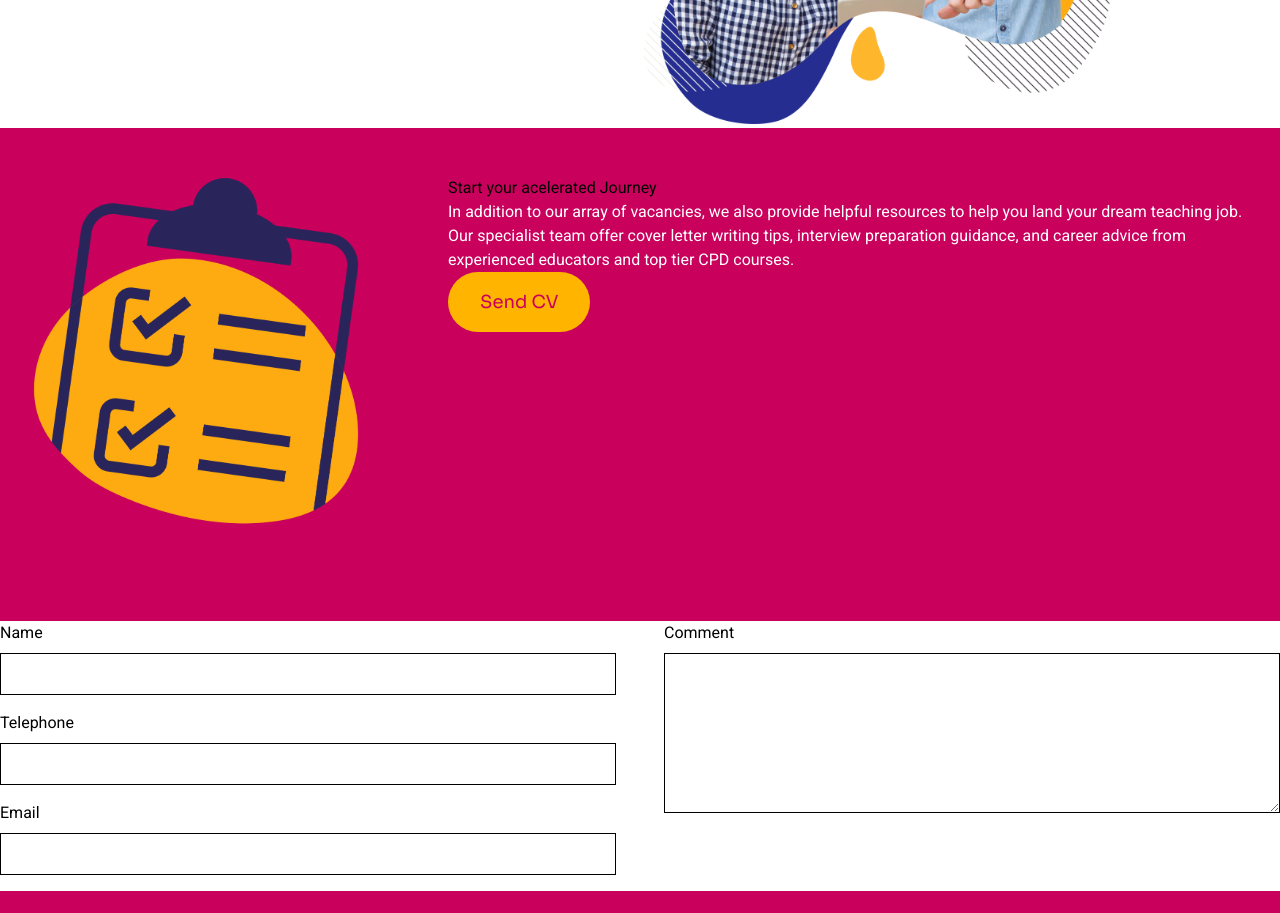
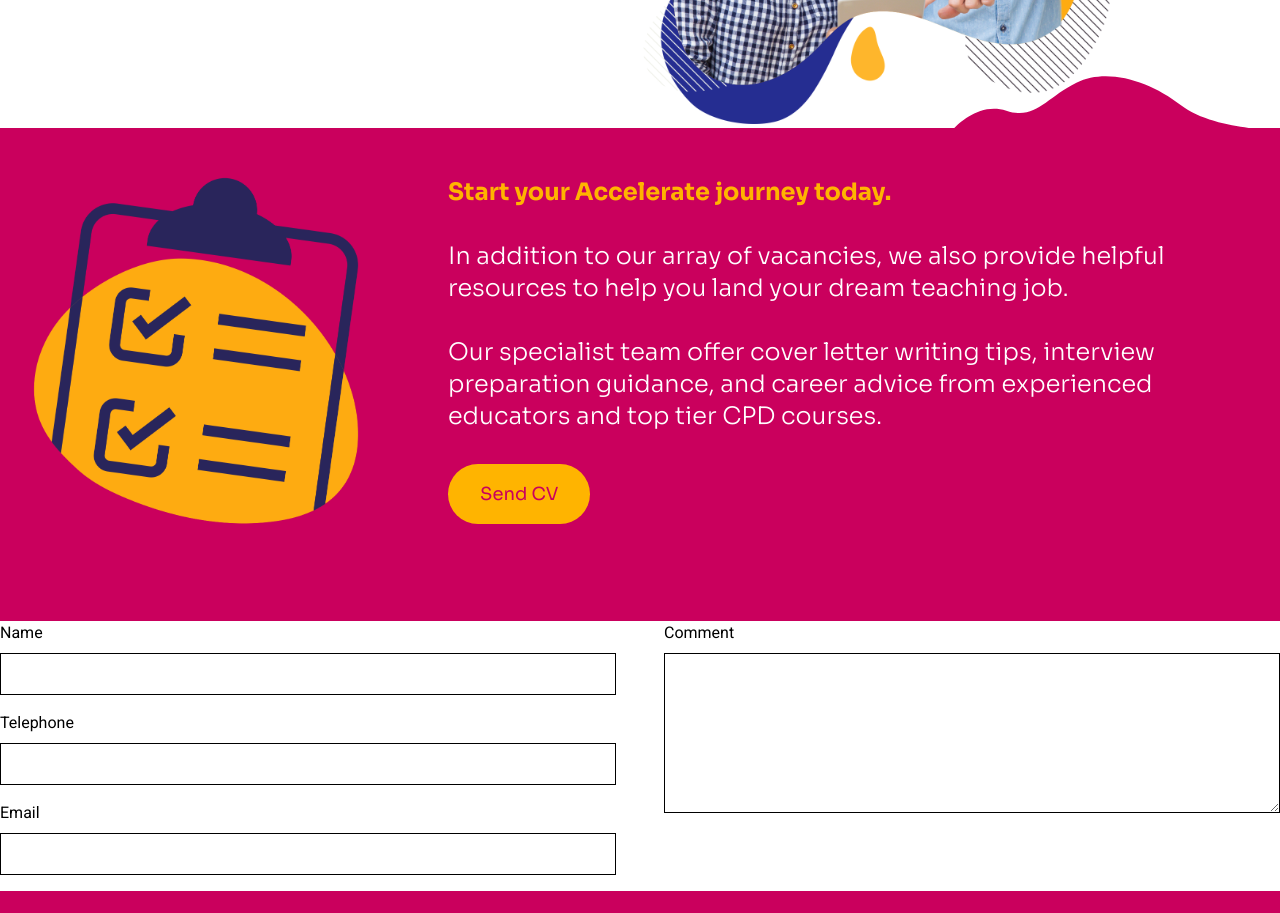
Before and after one commit to Arminbusatlic72/atfe, a Next.js app: page /teaching-jobs in a window 1280 px wide. Shown: the part 2300-3213 px from the top of the page. Built offline with nearby package versions, Linux system fonts and the light colour scheme.

Commit message:
Restyling Start Your Journey Section

```diff
--- a/src/components/StartYourJourneySection.js
+++ b/src/components/StartYourJourneySection.js
@@ -2,7 +2,7 @@
 import Button from "./Button";
 function StartYourJourneySection() {
   return (
-    <section className="bg-red-100">
+    <section className="start-journey-section bg-red-100">
       <div className="container mx-auto px-4 pt-8">
         <div className="flex flex-col md:flex-row">
           <div className="w-full md:w-1/3 bg-gray-100 p-4">
@@ -14,12 +14,14 @@
             />
           </div>
           <div className="w-full md:w-2/3 bg-gray-200 p-4">
-            <h2>Start your acelerated Journey</h2>
-            <p className="text-white">
+            <h2 className="text-yellow-100 pb-8 font-headings pb-6 font-bold text-lg lg:text-2xl">
+              Start your Accelerate journey today.
+            </h2>
+            <p className="text-white font-headings pb-8 font-light text-lg lg:text-2xl">
               In addition to our array of vacancies, we also provide helpful
               resources to help you land your dream teaching job.
             </p>
-            <p className="text-white">
+            <p className="text-white font-headings pb-8 font-light text-lg lg:text-2xl">
               Our specialist team offer cover letter writing tips, interview
               preparation guidance, and career advice from experienced educators
               and top tier CPD courses.
--- a/src/styles/global.scss
+++ b/src/styles/global.scss
@@ -5,3 +5,4 @@
 
 @import "button";
 @import "heroSection";
+@import "startJourneySection";
--- /dev/null
+++ b/src/styles/startJourneySection.scss
@@ -0,0 +1,22 @@
+.start-journey-section {
+  position: relative;
+  z-index: 1;
+  &::before {
+    content: url(/top-border-pink.svg);
+    position: absolute;
+    top: -64px;
+    right: 0;
+    z-index: -1;
+  }
+  //     content: "";
+  //     background: url(/top-border-pink.svg);
+  //     position: absolute;
+  //     top: -109px;
+  //     right: 0;
+  //     z-index: -1;
+  //     width: 100%;
+  //     height: 120px;
+  //     background-repeat: no-repeat;
+  //     background-size: cover;
+  //   }
+}
```
Also changed, not shown: public/top-border-pink.svg (added).
